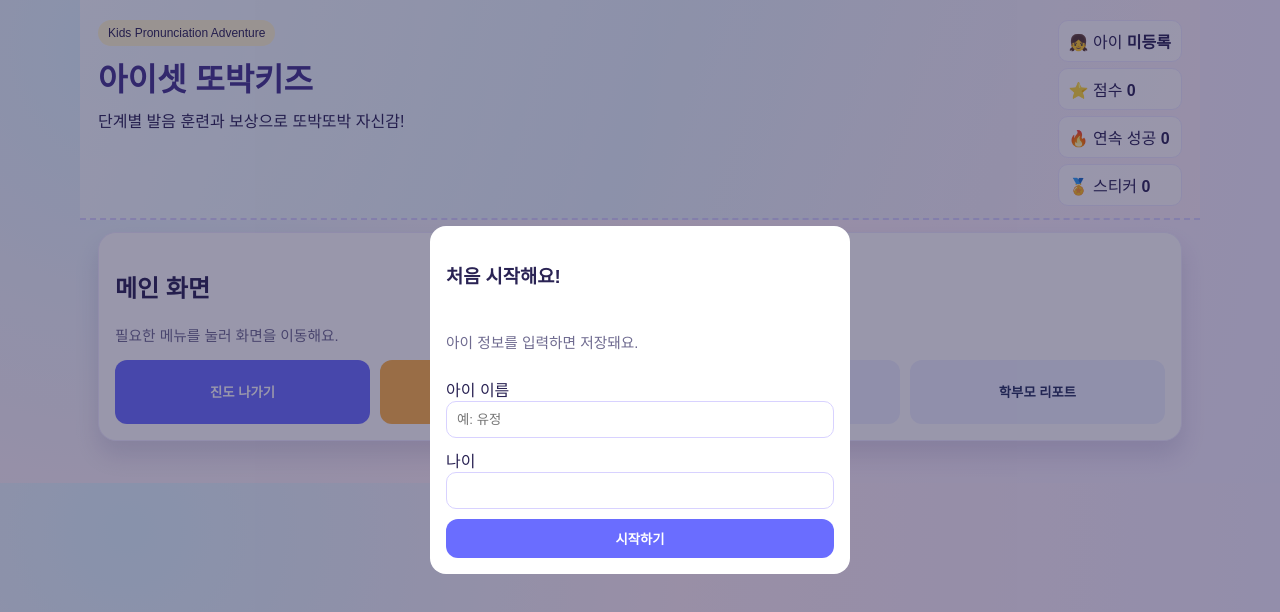
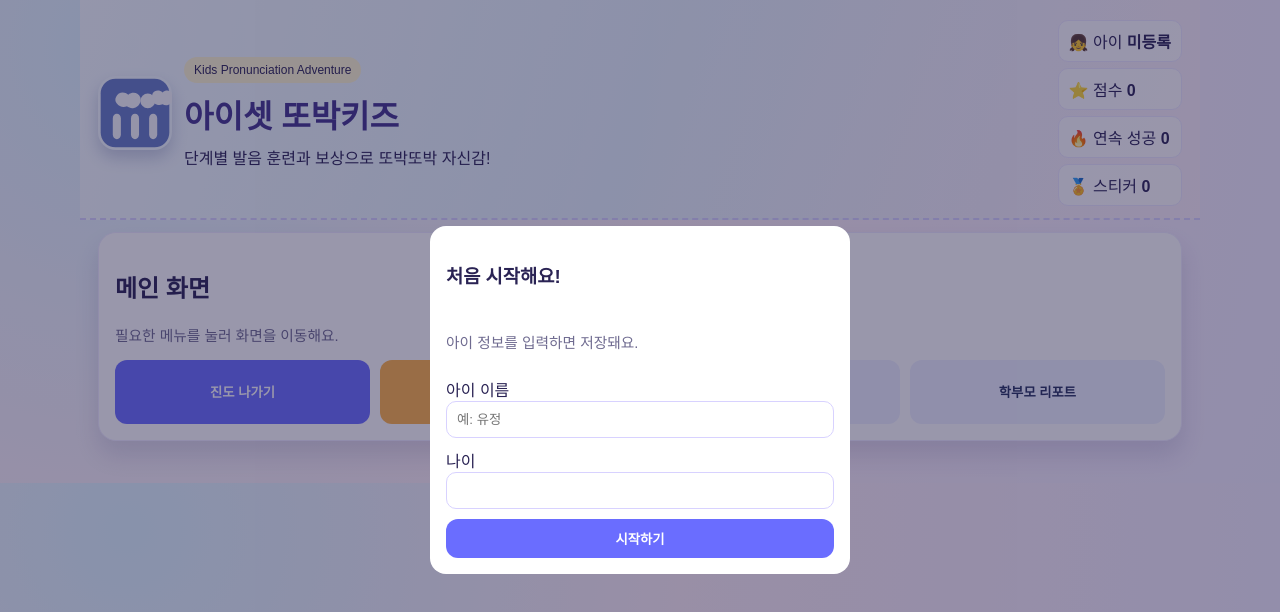
Before and after one commit to sichorangc-blip/game2, a website: page index.html in a window 1280 px wide. Drawn offline with Linux system fonts and the light colour scheme.

Commit message:
Apply provided brand logo to header

```diff
--- a/index.html
+++ b/index.html
@@ -8,10 +8,13 @@
   </head>
   <body>
     <header class="hero rainbow">
-      <div>
+      <div class="brand-wrap">
+        <img src="assets/tto-logo.svg" alt="또박키즈 로고" class="brand-logo" />
+        <div>
         <p class="badge">Kids Pronunciation Adventure</p>
         <h1>아이셋 또박키즈</h1>
         <p class="subtitle">단계별 발음 훈련과 보상으로 또박또박 자신감!</p>
+        </div>
       </div>
       <div class="chips">
         <p>👧 아이 <strong id="childNameText">미등록</strong></p>
--- a/styles.css
+++ b/styles.css
@@ -11,6 +11,8 @@
 * { box-sizing: border-box; font-family: "Pretendard", "Noto Sans KR", sans-serif; }
 body { margin: 0; color: var(--text); background: radial-gradient(circle at 10% 10%, #dff6ff, #fff0f6 45%, #f2edff); }
 .hero { max-width: 1120px; margin: 0 auto; padding: 20px 18px 12px; display: flex; justify-content: space-between; gap: 12px; }
+.brand-wrap { display: flex; gap: 12px; align-items: center; }
+.brand-logo { width: 74px; height: 74px; border-radius: 18px; box-shadow: 0 8px 16px rgba(54, 68, 130, .24); }
 .rainbow { background: linear-gradient(110deg, rgba(255,255,255,.7), rgba(223,246,255,.7), rgba(255,240,246,.7)); border-bottom: 2px dashed #d8d2ff; }
 .badge { display: inline-block; margin: 0 0 8px; font-size: 12px; padding: 6px 10px; border-radius: 999px; background: #fff7cf; }
 h1 { margin: 0; color: #43348d; }
```
Also changed, not shown: README.md, assets/tto-logo.svg (added).
